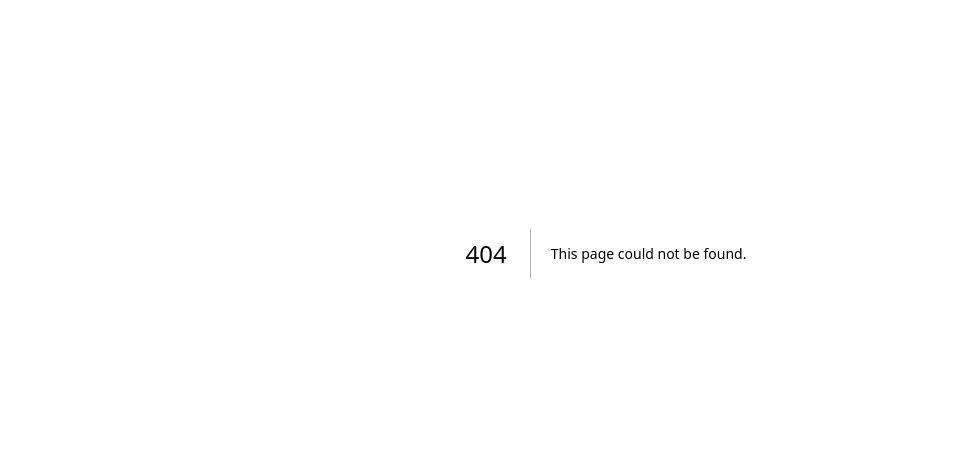
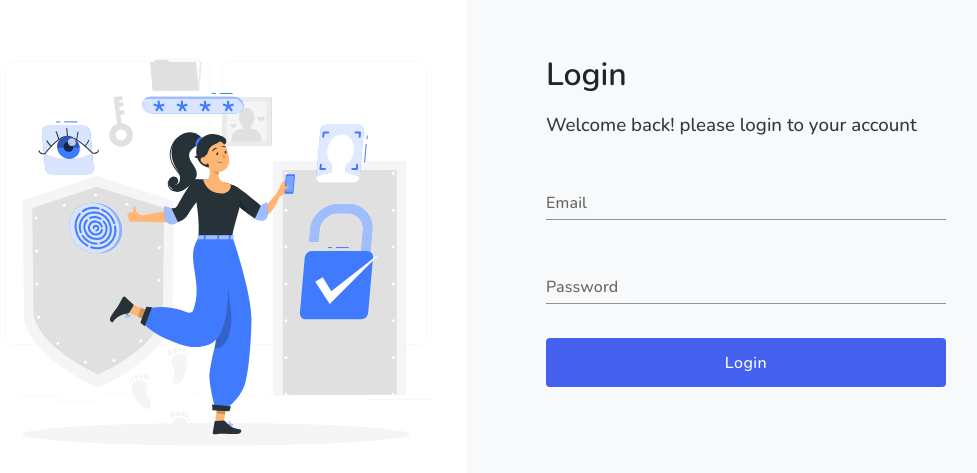
Before and after one commit to OPJU-Developers-Community/opju-exam-portal-fe-admin, a Next.js app: page /login in a window 1280 px wide. Before the commit this address had no page. Shown: the part 147-620 px from the top of the page, without its empty margins (34-1011 px from the left). Built offline with nearby package versions, Linux system fonts and the light colour scheme.

Commit message:
login ui ✌️

```diff
--- /dev/null
+++ b/components/Login/Login.tsx
@@ -0,0 +1,48 @@
+// lib and other
+import Image from "next/image";
+import { motion } from "framer-motion";
+
+// styles
+import LoginSvg from "@/public/login.svg";
+import {
+  LeftSection,
+  LoginBox,
+  LoginWrapper,
+  RightSection,
+  SubTitle,
+  Title,
+  InputField,
+  LoginButton,
+} from "./LoginStyle";
+
+const Login = () => {
+  return (
+    <LoginWrapper>
+      <LeftSection>
+        <Image src={LoginSvg} alt="login-image" />
+      </LeftSection>
+      <RightSection>
+        <LoginBox>
+          <Title>Login</Title>
+          <SubTitle>Welcome back! please login to your account</SubTitle>
+          <InputField id="standard-basic" label="Email" variant="standard" />
+          <InputField
+            id="standard-basic"
+            label="Password"
+            variant="standard"
+            type="password"
+          />
+          <motion.div
+            whileTap={{
+              scale: 0.99,
+            }}
+          >
+            <LoginButton variant="contained">Login</LoginButton>
+          </motion.div>
+        </LoginBox>
+      </RightSection>
+    </LoginWrapper>
+  );
+};
+
+export default Login;
--- /dev/null
+++ b/components/Login/LoginStyle.tsx
@@ -0,0 +1,87 @@
+import { styled } from "@mui/system";
+import { Button, TextField } from "@mui/material";
+
+export const LoginWrapper = styled("div")({
+  display: "flex",
+  height: "100vh",
+});
+
+export const LeftSection = styled("div")({
+  flex: 1,
+  display: "flex",
+  alignItems: "center",
+});
+
+export const RightSection = styled("div")({
+  flex: 2,
+  backgroundColor: "#f8f9fa",
+  display: "flex",
+  alignItems: "center",
+});
+
+export const LoginBox = styled("div")({
+  height: "50vh",
+  width: "100%",
+  maxWidth: "400px",
+  margin: "0 0 0 5rem",
+});
+
+export const Title = styled("h1")({
+    margin: 0,
+    padding: 0,
+    color: "#212529",
+    fontWeight: 600,
+  });
+
+  export const SubTitle = styled("h3")({
+    margin: "1rem 0",
+    padding: 0,
+    color: "#343a40",
+    fontWeight: 500,
+  });
+
+  export const InputField = styled(TextField)({
+    width: "100%",
+    margin: "1.13rem 0",
+
+    "& .MuiFormLabel-root": {
+      fontFamily: "Nunito",
+      fontWeight: 500,
+      fontSize: 16,
+
+      "&.Mui-focused": {
+        color: "#4361ee",
+      },
+    },
+
+    "& .MuiInputBase-root:after": {
+      borderBottom: "2px solid #4361ee",
+    },
+
+    "& .MuiInputBase-root:hover": {
+      borderBottom: "none", // Remove the underline when the input is focused
+    },
+
+    "& .MuiInputBase-input": {
+      fontFamily: "Nunito",
+      fontWeight: 500,
+      fontSize: 16,
+    },
+  });
+
+  export const LoginButton = styled(Button)({
+    width: "100%",
+    margin: "1rem 0",
+    boxShadow: "none",
+    backgroundColor: "#4361ee",
+    textTransform: "capitalize",
+    fontFamily: "Nunito",
+    fontSize: 16,
+    fontWeight: 500,
+    padding: "0.65rem 0",
+
+    "&.MuiButtonBase-root:hover": {
+        boxShadow: "none",
+        backgroundColor: "#4361ee",
+    }
+  })
--- /dev/null
+++ b/pages/login.tsx
@@ -0,0 +1,19 @@
+// lib and others
+import Head from "next/head"
+
+// components
+import Login from "@/components/Login/Login"
+
+
+const LoginPage = () => {
+  return (
+    <>
+    <Head>
+      <title>OPJU Exam Portal || login</title>
+    </Head>
+    <Login />
+  </>
+  )
+}
+
+export default LoginPage
```
Also changed, not shown: public/login.svg (added).
